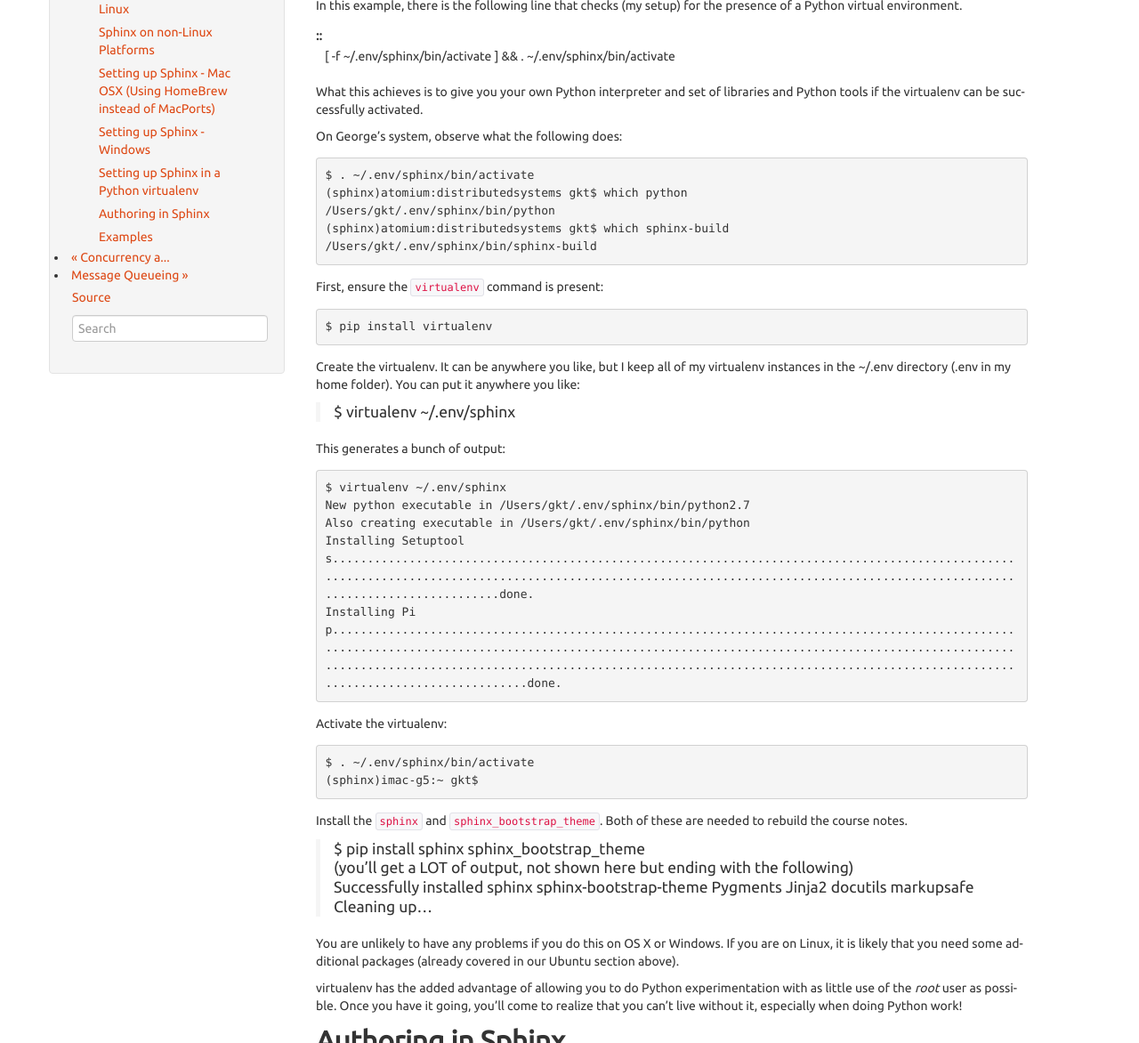
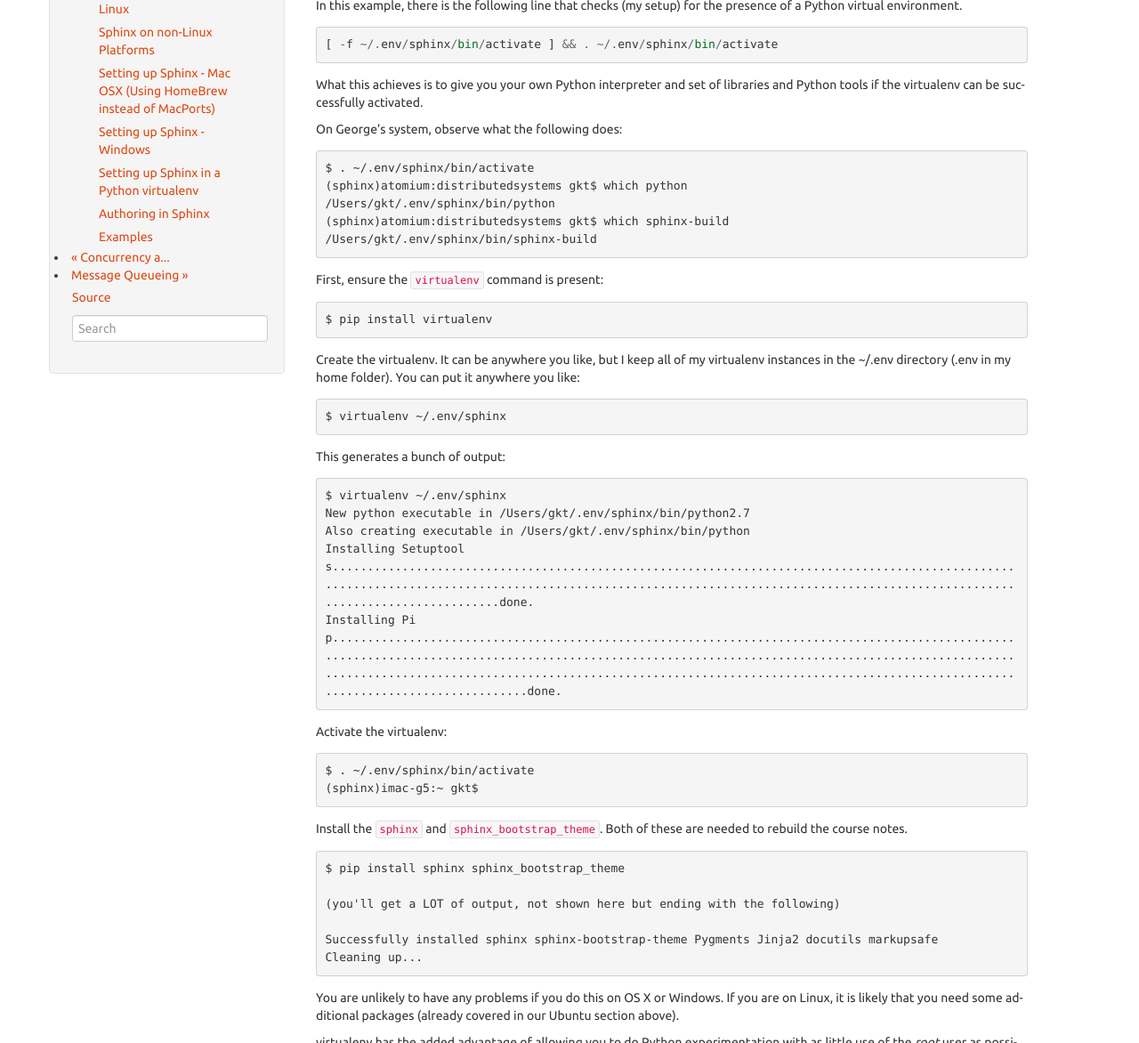
Before and after one commit to LoyolaChicagoBooks/distributedsystems, a Sphinx documentation site: the page built from source/sphinx.rst, in a window 1280 px wide and 1400 px high, scrolled down 1817 px, cut to the strip 228-1400 px from the top of the window. Shown: the whole strip at 89% size. Built offline with Sphinx 7.4.7, drawn with Linux system fonts in a browser that asks for light colours.

```diff
--- a/source/sphinx.rst
+++ b/source/sphinx.rst
@@ -78,6 +78,7 @@ If you are working with a *copy* or *clone* of https://bitbucket.org/loyolachica
 In this example, there is the following line that checks (my setup) for the presence of a Python virtual environment.
 
 ::
+
 	[ -f ~/.env/sphinx/bin/activate ] && . ~/.env/sphinx/bin/activate
 
 What this achieves is to give you your own Python interpreter and set of libraries and Python tools if the virtualenv can be successfully activated.
@@ -94,7 +95,7 @@ First, ensure the ``virtualenv`` command is present::
 
 	$ pip install virtualenv
 
-Create the virtualenv. It can be anywhere you like, but I keep all of my virtualenv instances in the ~/.env directory (.env in my home folder). You can put it anywhere you like:
+Create the virtualenv. It can be anywhere you like, but I keep all of my virtualenv instances in the ~/.env directory (.env in my home folder). You can put it anywhere you like::
 
 	$ virtualenv ~/.env/sphinx
 
@@ -113,6 +114,8 @@ Activate the virtualenv::
 	(sphinx)imac-g5:~ gkt$
 
 Install the ``sphinx`` and ``sphinx_bootstrap_theme``. Both of these are needed to rebuild the course notes.
+
+::
 
 	$ pip install sphinx sphinx_bootstrap_theme
 
```
